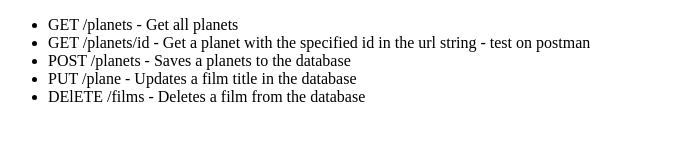
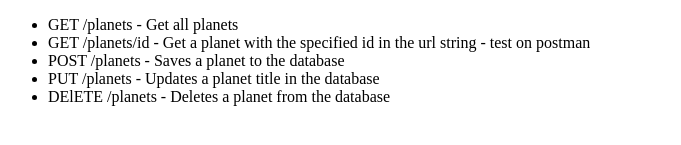
Before and after one commit to EHB-MCT/web2-backend-somrads, a website: page public/index.html in a window 1280 px wide. Shown: the part 479-624 px from the top of the page, without its empty margins (0-681 px from the left). Drawn offline with Linux system fonts and the light colour scheme.

Commit message:
misspelling  fix

```diff
--- a/public/index.html
+++ b/public/index.html
@@ -28,9 +28,9 @@
     <h3>Get all Planets</h3>
     <li>GET /planets - Get all planets</li>
     <li>GET /planets/id - Get a planet with the specified id in the url string - test on postman</li>
-    <li>POST /planets - Saves a planets to the database</li>
-    <li>PUT /plane - Updates a film title in the database</li>
-    <li>DElETE /films - Deletes a film from the database</li>
+    <li>POST /planets - Saves a planet to the database</li>
+    <li>PUT /planets - Updates a planet title in the database</li>
+    <li>DElETE /planets - Deletes a planet from the database</li>
 
 
   </ul>
```
